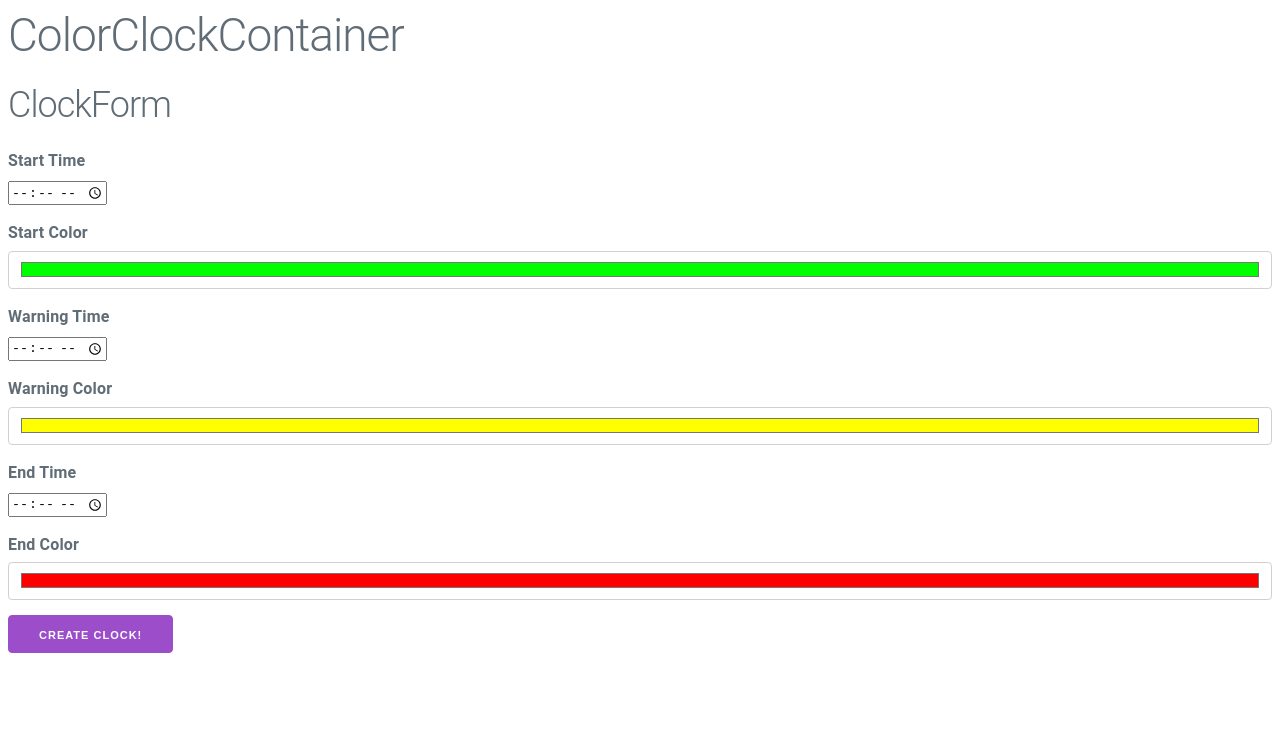
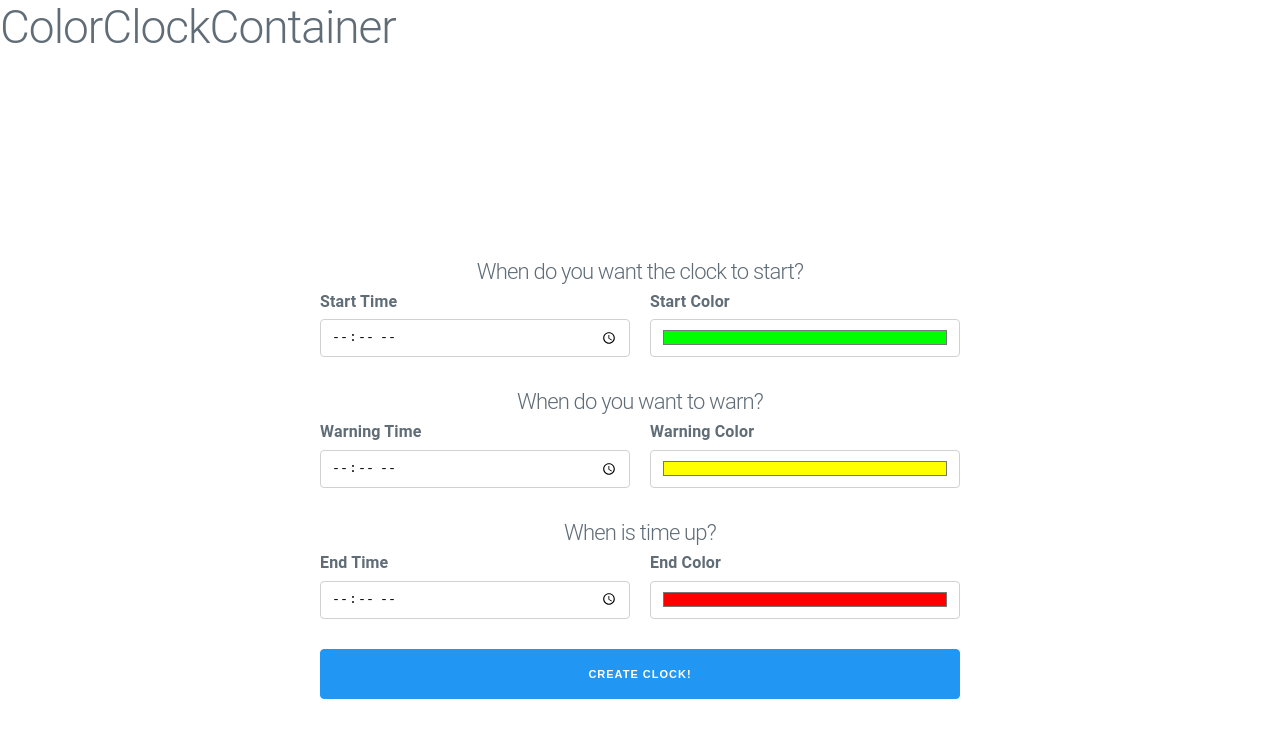
Before and after one commit to mmmaaatttttt/color-clock, a React (Create React App) app: page / in a window 1280 px wide. Shown: the top 738 px of the page. Built offline with nearby package versions, Linux system fonts and the light colour scheme.

Commit message:
add styling for form

```diff
--- /dev/null
+++ b/src/ClockForm.css
@@ -0,0 +1,37 @@
+.ClockForm {
+  display: flex;
+  justify-content: center;
+  align-items: center;
+  height: 100vh;
+}
+
+.ClockForm--form {
+  width: 100%;
+  margin: 0 auto;
+}
+
+@media (min-width: 40rem) {
+  .ClockForm--form {
+    width: 50%;
+  }
+}
+
+.ClockForm--form input[type="time"] {
+  -webkit-appearance: none;
+  background-color: transparent;
+  border: 0.1rem solid #d1d1d1;
+  border-radius: 0.4rem;
+  box-shadow: none;
+  box-sizing: inherit;
+  height: 3.8rem;
+  padding: 0.6rem 1rem 0.7rem;
+  width: 100%;
+}
+
+.ClockForm--button.button {
+  background-color: #2196f3;
+  border-color: #2196f3;
+  width: 100%;
+  height: 5rem;
+  margin-top: 1.5rem;
+}
--- a/src/ClockForm.js
+++ b/src/ClockForm.js
@@ -1,5 +1,6 @@
 import React, { useState } from "react";
 import ClockFormRow from "./ClockFormRow";
+import "./ClockForm.css";
 
 function ClockForm({ addData }) {
   const [formData, setFormData] = useState({
@@ -38,28 +39,30 @@ function ClockForm({ addData }) {
   };
 
   return (
-    <div>
-      <h2>ClockForm</h2>
-      <form onSubmit={handleSubmit}>
+    <div className="ClockForm">
+      <form onSubmit={handleSubmit} className="ClockForm--form">
         <ClockFormRow
           prefix="start"
           values={[formData.startTime, formData.startColor]}
           handleChange={handleChange}
           error={errors.startTime}
+          title="When do you want the clock to start?"
         />
         <ClockFormRow
           prefix="warning"
           values={[formData.warningTime, formData.warningColor]}
           handleChange={handleChange}
           error={errors.warningTime}
+          title="When do you want to warn?"
         />
         <ClockFormRow
           prefix="end"
           values={[formData.endTime, formData.endColor]}
           handleChange={handleChange}
           error={errors.endTime}
+          title="When is time up?"
         />
-        <input type="submit" value="Create clock!" />
+        <input type="submit" className="ClockForm--button button" value="Create clock!" />
       </form>
     </div>
   );
--- a/src/ClockFormRow.css
+++ b/src/ClockFormRow.css
@@ -7,3 +7,8 @@
   border: 1px solid red;
   border-radius: 2px;
 }
+
+.ClockFormRow--heading {
+  text-align: center;
+  margin: 1.5rem 0 0.25rem;
+}
--- a/src/ClockFormRow.js
+++ b/src/ClockFormRow.js
@@ -1,10 +1,13 @@
 import React from "react";
 import { capitalize } from "./utils";
-import "./ClockFormRow.css"
+import "./ClockFormRow.css";
 
-function ClockFormRow({ prefix, values, handleChange, error = null }) {
+function ClockFormRow({ prefix, values, handleChange, title, error = null }) {
   return (
-    <div className={`ClockFormRow ${error ? "error" : ""}`}>
+    <div>
+      <h4 className="ClockFormRow--heading">{title}</h4>
+      <div className={`ClockFormRow row ${error ? "error" : ""}`}>
+        <div className="column">
           <label htmlFor={`${prefix}Time`}>{capitalize(prefix)} Time</label>
           <input
             type="time"
@@ -14,6 +17,8 @@ function ClockFormRow({ prefix, values, handleChange, error = null }) {
             onChange={handleChange}
             className="ClockFormRow--time"
           />
+        </div>
+        <div className="column">
           <label htmlFor={`${prefix}Color`}>{capitalize(prefix)} Color</label>
           <input
             type="color"
@@ -22,7 +27,9 @@ function ClockFormRow({ prefix, values, handleChange, error = null }) {
             value={values[1]}
             onChange={handleChange}
           />
+        </div>
         {error && <p>{error}</p>}
+      </div>
     </div>
   );
 }
--- /dev/null
+++ b/src/index.css
@@ -0,0 +1,3 @@
+body {
+  margin: 0;
+}
--- a/src/index.js
+++ b/src/index.js
@@ -1,6 +1,7 @@
 import React from "react";
 import ReactDOM from "react-dom";
 import "milligram/dist/milligram.min.css";
+import "./index.css";
 import App from "./App";
 import * as serviceWorker from "./serviceWorker";
 
```
Lines whose indentation alone changed are shown as unchanged.
